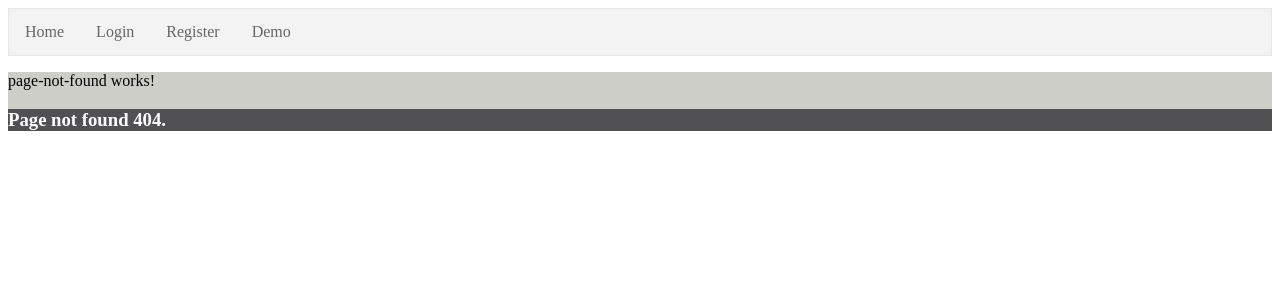
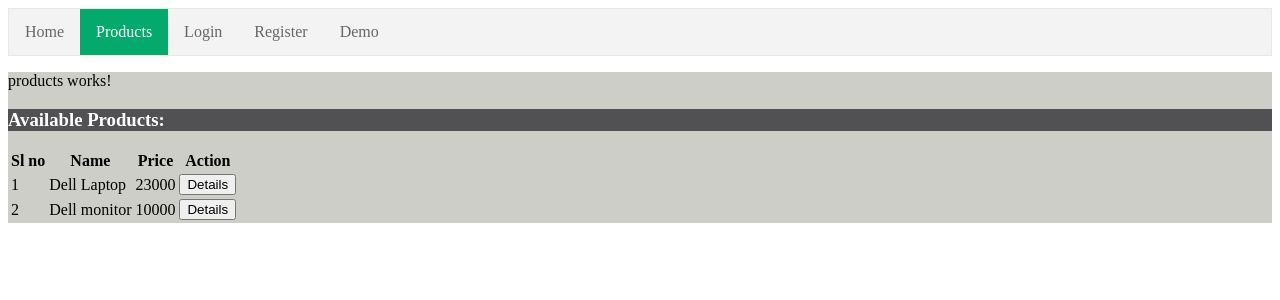
Before and after one commit to aathanush/ford24b2-angular-demo, an Angular app: page /products in a window 1280 px wide. Before the commit this address had no page. Shown: the top 300 px of the page. Built offline with nearby package versions, Linux system fonts and the light colour scheme.

Commit message:
angular routing with parameter added

```diff
--- a/src/app/app.component.html
+++ b/src/app/app.component.html
@@ -2,8 +2,15 @@
     <nav>
         <ul>
             <li>
-                <a routerLink='home'  routerLinkActive="active">Home</a>
+                <a routerLink='home'
+                 routerLinkActive="active">Home</a>
             </li>
+
+            <li>
+                <a routerLink='products'
+                 routerLinkActive="active">Products</a>
+            </li>
+
             <li>
                 <a routerLink='login'  routerLinkActive="active">Login</a>
             </li>
--- a/src/app/app.routes.ts
+++ b/src/app/app.routes.ts
@@ -1,8 +1,10 @@
 import { Routes } from '@angular/router';
 import { DemoComponent } from './components/demo/demo.component';
+import { DetailsComponent } from './components/details/details.component';
 import { HomeComponent } from './components/home/home.component';
 import { LoginComponent } from './components/login/login.component';
 import { PageNotFoundComponent } from './components/page-not-found/page-not-found.component';
+import { ProductsComponent } from './components/products/products.component';
 import { RegisterComponent } from './components/register/register.component';
 
 export const routes: Routes = [
@@ -10,6 +12,8 @@ export const routes: Routes = [
     { path: 'register', component: RegisterComponent },
     { path: 'demo', component: DemoComponent },
     { path: 'home', component: HomeComponent },
+    {path:'products',component:ProductsComponent},
+    {path:'details/:id',component:DetailsComponent},
     { path: '', redirectTo: 'home', pathMatch:'full' },
     { path: '**', component: PageNotFoundComponent }
 ];
--- a/src/app/components/demo/demo.component.ts
+++ b/src/app/components/demo/demo.component.ts
@@ -26,8 +26,8 @@ export class DemoComponent {
     this.isAddEnabled=true;
   }
   constructor(){
-    this.products.push(new Product("Dell Laptop",23000.0));
-    this.products.push(new Product("Dell monitor",10000.0));
+    this.products.push(new Product(1,"Dell Laptop",23000.0));
+    this.products.push(new Product(2,"Dell monitor",10000.0));
 
   }
   addProduct(){
--- /dev/null
+++ b/src/app/components/details/details.component.html
@@ -0,0 +1 @@
+<p>details works!</p>
--- /dev/null
+++ b/src/app/components/details/details.component.ts
@@ -0,0 +1,16 @@
+import { Component } from '@angular/core';
+import { ActivatedRoute } from '@angular/router';
+@Component({
+  selector: 'app-details',
+  standalone: true,
+  imports: [],
+  templateUrl: './details.component.html',
+  styleUrl: './details.component.css'
+})
+export class DetailsComponent {
+id?:any;
+  constructor(private activeRoute:ActivatedRoute){
+    this.id = this.activeRoute.snapshot.paramMap.get('id');
+  console.log("display details of product id :"+this.id);
+  }
+}
--- /dev/null
+++ b/src/app/components/products/products.component.html
@@ -0,0 +1,25 @@
+<p>products works!</p>
+
+
+<div>
+    <h3>Available Products:</h3>
+    <h6 *ngIf="products.length<1">
+        No Products found! </h6>
+
+    <table *ngIf="products.length>0">
+        <tr>
+            <th>Sl no</th>
+            <th>Name</th>
+            <th>Price</th>
+            <th>Action</th>
+        </tr>
+        <tr *ngFor="let product of products;let i = index">
+            <td>{{product.id}}</td>
+            <td>{{product.name}}</td>
+            <td>{{product.price}}</td>
+            <td>
+                <button (click)="showDetails(product.id)">Details</button>
+            </td>
+        </tr>
+    </table>
+</div>
--- /dev/null
+++ b/src/app/components/products/products.component.ts
@@ -0,0 +1,25 @@
+import { Component } from '@angular/core';
+import { Product } from '../../model/product';
+import { CommonModule } from '@angular/common';
+import { Router } from '@angular/router';
+
+@Component({
+  selector: 'app-products',
+  standalone: true,
+  imports: [CommonModule],
+  templateUrl: './products.component.html',
+  styleUrl: './products.component.css'
+})
+export class ProductsComponent {
+  newProduct:Product=new Product();
+  products:Product[]=[];
+  constructor(private router:Router){
+    this.products.push(new Product(1,"Dell Laptop",23000.0));
+    this.products.push(new Product(2,"Dell monitor",10000.0));
+
+  }
+  showDetails(id?:number){
+    this.router.navigateByUrl('details/'+id);
+  }
+
+}
--- a/src/app/model/product.ts
+++ b/src/app/model/product.ts
@@ -1,5 +1,6 @@
 export class Product {
     constructor(
+        public id?:number,
         public name?: string,
         public price?: number) { }
 }
```
Also changed, not shown: src/app/components/details/details.component.css (added), src/app/components/products/products.component.css (added), 2 other files (tests, documents, lock files or other folders).
